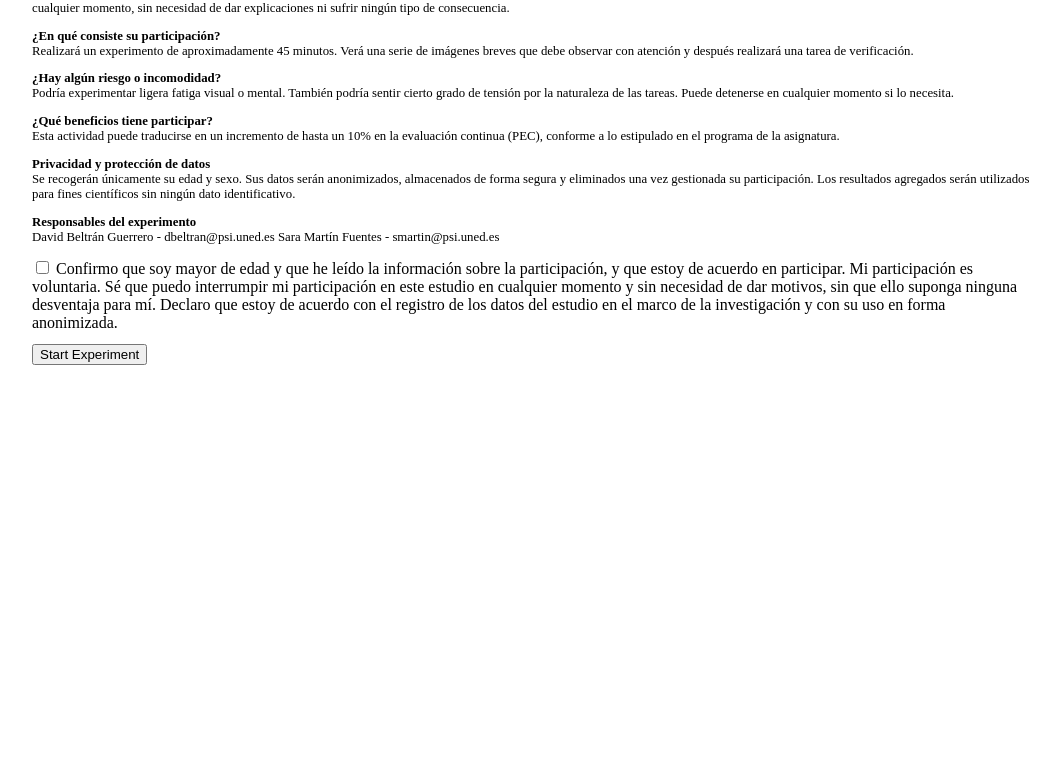
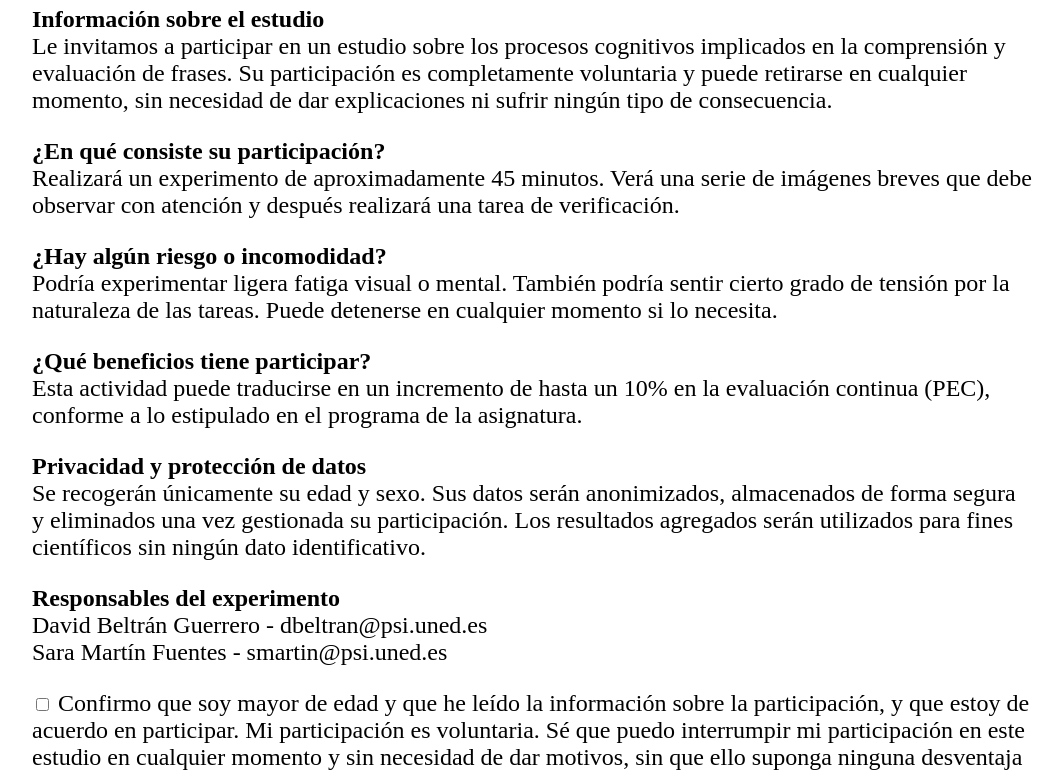
Before and after one commit to saramff/objetos-y-atributos, a website: page public/consentA2.html in a window 1280 px wide. Shown: the part 96-871 px from the top of the page, without its empty margins (108-1170 px from the left). Before the commit the page ends 800 px from the top, so only its background shows below. Drawn offline with Linux system fonts and the light colour scheme.

```diff
--- a/public/consentA2.html
+++ b/public/consentA2.html
@@ -2,38 +2,63 @@
 <html>
   <head>
     <meta charset="utf-8" />
-    <style>
-      p {
-        font-size: 0.8em;
-      }
-    </style>
   </head>
   <body>
     <div style="text-align: left; width: 1000px; margin: 0 auto">
-      <div id="consent">
+      <div id="consent" style="font-size: 1.5rem">
         <h2>Consentimiento</h2>
-        <p><b>Información sobre el estudio</b><br>
-            Le invitamos a participar en un estudio sobre los procesos cognitivos implicados en la comprensión y evaluación de frases.
-            Su participación es completamente voluntaria y puede retirarse en cualquier momento, sin necesidad de dar explicaciones ni sufrir ningún tipo de consecuencia.
-        <p><b>¿En qué consiste su participación?</b><br>
-            Realizará un experimento de aproximadamente 45 minutos.
-            Verá una serie de imágenes breves que debe observar con atención y después realizará una tarea de verificación.
-        <p><b>¿Hay algún riesgo o incomodidad?</b><br>
-            Podría experimentar ligera fatiga visual o mental. También podría sentir cierto grado de tensión por la naturaleza de las tareas. Puede detenerse en cualquier momento si lo necesita.
-        <p><b>¿Qué beneficios tiene participar?</b><br>
-            Esta actividad puede traducirse en un incremento de hasta un 10% en la evaluación continua (PEC), conforme a lo estipulado en el programa de la asignatura.
-        <p><b>Privacidad y protección de datos</b><br>
-            Se recogerán únicamente su edad y sexo. Sus datos serán anonimizados, almacenados de forma segura y eliminados una vez gestionada su participación. Los resultados agregados serán utilizados para fines científicos sin ningún dato identificativo.
-        <p><b>Responsables del experimento</b><br>
-            David Beltrán Guerrero - dbeltran@psi.uned.es
-            Sara Martín Fuentes - smartin@psi.uned.es
+        <p>
+          <b>Información sobre el estudio</b><br />
+          Le invitamos a participar en un estudio sobre los procesos cognitivos
+          implicados en la comprensión y evaluación de frases. Su participación
+          es completamente voluntaria y puede retirarse en cualquier momento,
+          sin necesidad de dar explicaciones ni sufrir ningún tipo de
+          consecuencia.
+        </p>
+        <p>
+          <b>¿En qué consiste su participación?</b><br />
+          Realizará un experimento de aproximadamente 45 minutos. Verá una serie
+          de imágenes breves que debe observar con atención y después realizará
+          una tarea de verificación.
+        </p>
+        <p>
+          <b>¿Hay algún riesgo o incomodidad?</b><br />
+          Podría experimentar ligera fatiga visual o mental. También podría
+          sentir cierto grado de tensión por la naturaleza de las tareas. Puede
+          detenerse en cualquier momento si lo necesita.
+        </p>
+        <p>
+          <b>¿Qué beneficios tiene participar?</b><br />
+          Esta actividad puede traducirse en un incremento de hasta un 10% en la
+          evaluación continua (PEC), conforme a lo estipulado en el programa de
+          la asignatura.
+        </p>
+        <p>
+          <b>Privacidad y protección de datos</b><br />
+          Se recogerán únicamente su edad y sexo. Sus datos serán anonimizados,
+          almacenados de forma segura y eliminados una vez gestionada su
+          participación. Los resultados agregados serán utilizados para fines
+          científicos sin ningún dato identificativo.
+        </p>
+        <p>
+          <b>Responsables del experimento</b><br />
+          David Beltrán Guerrero - dbeltran@psi.uned.es <br />
+          Sara Martín Fuentes - smartin@psi.uned.es
+        </p>
         <div>
           <input type="checkbox" id="consent_checkbox" />
           <label for="consent_checkbox">
-            Confirmo que soy mayor de edad y que he leído la información sobre la participación, y que estoy de acuerdo en participar. Mi participación es voluntaria. Sé que puedo interrumpir mi participación en este estudio en cualquier momento y sin necesidad de dar motivos, sin que ello suponga ninguna desventaja para mí. Declaro que estoy de acuerdo con el registro de los datos del estudio en el marco de la investigación y con su uso en forma anonimizada.
+            Confirmo que soy mayor de edad y que he leído la información sobre
+            la participación, y que estoy de acuerdo en participar. Mi
+            participación es voluntaria. Sé que puedo interrumpir mi
+            participación en este estudio en cualquier momento y sin necesidad
+            de dar motivos, sin que ello suponga ninguna desventaja para mí.
+            Declaro que estoy de acuerdo con el registro de los datos del
+            estudio en el marco de la investigación y con su uso en forma
+            anonimizada.
           </label>
-        </p>
-        <button type="button" id="start_experiment">Start Experiment</button>
+        </div>
+        <button type="button" id="start_experiment" style="font-size: 1.5rem; margin-top: 20px;">Empezar Experimento</button>
       </div>
     </div>
   </body>
```
